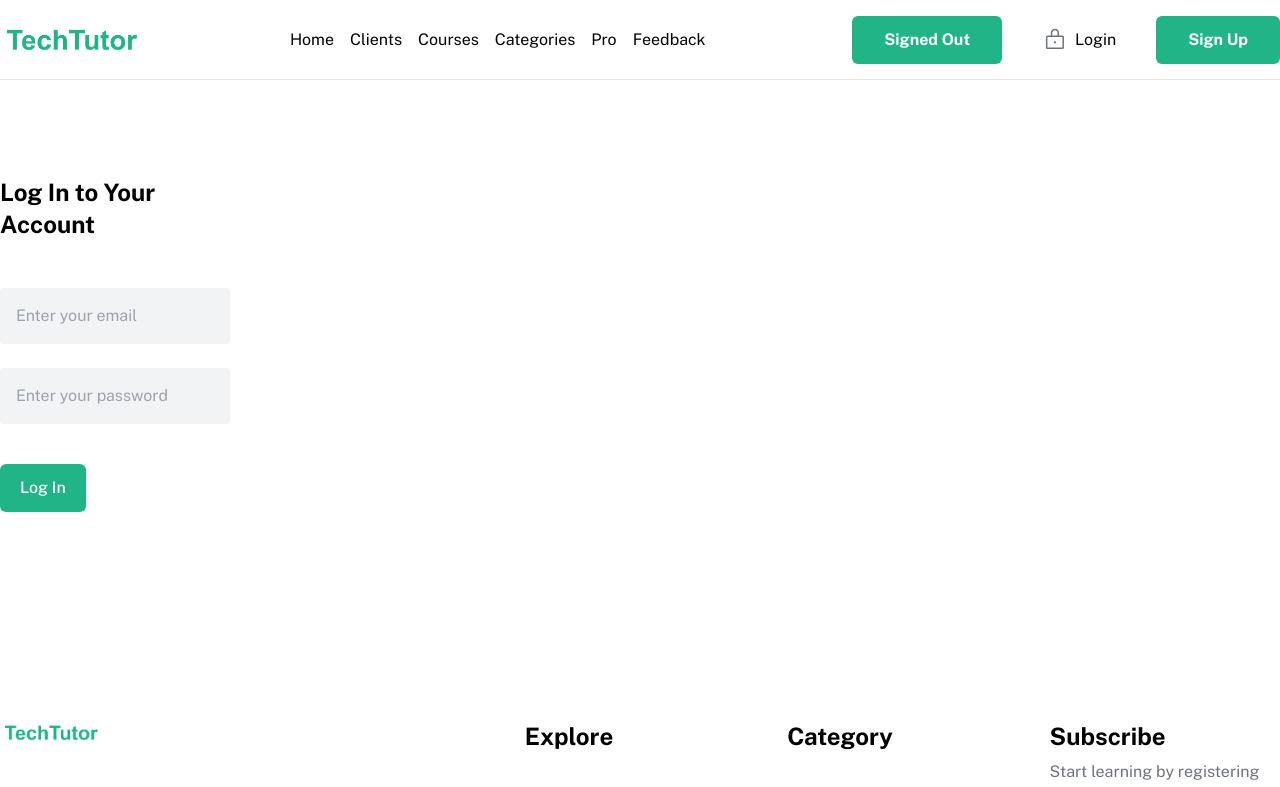
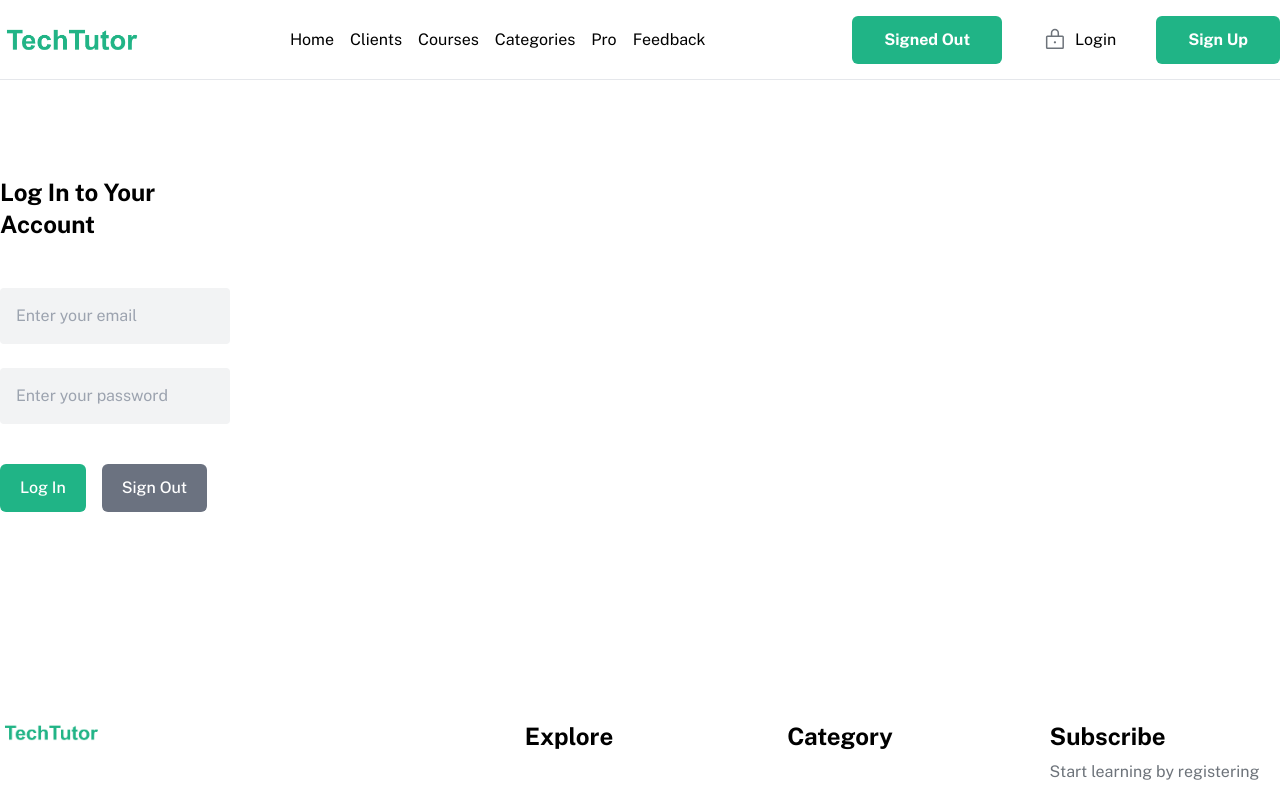
Before and after one commit to Molly503/landing-page-formal, a React (Vite) app: page /SignIn in a window 1280 px wide. Shown: the top 787 px of the page. Built offline with nearby package versions, Linux system fonts and the light colour scheme; no server answers.

Commit message:
signin component completed

```diff
--- a/src/components/auth/SignIn.jsx
+++ b/src/components/auth/SignIn.jsx
@@ -1,11 +1,31 @@
-import { signInWithEmailAndPassword } from "firebase/auth"
-import { useState } from "react"
+import {
+  signInWithEmailAndPassword,
+  onAuthStateChanged,
+  signOut,
+} from "firebase/auth"
+import { useState, useEffect } from "react"
 import { auth } from "../../firebase"
 
 const SignIn = () => {
   const [email, setEmail] = useState("")
   const [password, setPassword] = useState("")
   const [errorMessage, setErrorMessage] = useState("")
+  const [authUser, setAuthUser] = useState(null)
+  const [signOutStatus, setSignOutStatus] = useState(false)
+
+  useEffect(() => {
+    const listen = onAuthStateChanged(auth, user => {
+      if (user) {
+        setAuthUser(user)
+        setSignOutStatus(false) // Reset sign out status on sign in
+      } else {
+        setAuthUser(null)
+      }
+    })
+    return () => {
+      listen()
+    }
+  }, [])
 
   const signIn = e => {
     e.preventDefault()
@@ -23,9 +43,20 @@ const SignIn = () => {
       })
   }
 
+  const userSignOut = () => {
+    signOut(auth)
+      .then(() => {
+        console.log("Signed Out Successfully")
+        setSignOutStatus(true)
+      })
+      .catch(error => {
+        console.log(error)
+      })
+  }
+
   return (
-    <div className="w-full  bg-white py-24">
-      <div className="md:max-w-[1480px] m-auto grid md:grid-cols-5 max-[780px]:grid-cols-2  gap-8 max-w-[600px]  px-4 md:px-0">
+    <div className="w-full bg-white py-24">
+      <div className="md:max-w-[1480px] m-auto grid md:grid-cols-5 max-[780px]:grid-cols-2 gap-8 max-w-[600px] px-4 md:px-0">
         <div className="sign-in-container ">
           <form onSubmit={signIn}>
             <h1 className="text-2xl font-bold">Log In to Your Account</h1>
@@ -37,7 +68,7 @@ const SignIn = () => {
               className="bg-[#F2F3F4] p-4 w-full rounded"
               value={email}
               onChange={e => setEmail(e.target.value)}
-            ></input>
+            />
             <br />
             <br />
             <input
@@ -46,15 +77,31 @@ const SignIn = () => {
               value={password}
               onChange={e => setPassword(e.target.value)}
               className="bg-[#F2F3F4] p-4 w-full rounded"
-            ></input>
+            />
             <br />
             <br />
+            <div className="flex gap-4 items-center">
               <button
                 type="submit"
                 className="max-[780px]:w-full my-4 px-5 py-3 rounded-md bg-[#20B486] text-white font-medium"
               >
                 Log In
               </button>
+              <button
+                type="button"
+                onClick={userSignOut}
+                className="max-[780px]:w-full my-4 px-5 py-3 rounded-md bg-gray-500 text-white font-medium"
+                disabled={!authUser}
+              >
+                {signOutStatus ? "Signed Out" : "Sign Out"}
+              </button>
+            </div>
+            {authUser && !signOutStatus && (
+              <p className="text-green-500">Signed in Successfully</p>
+            )}
+            {!authUser && signOutStatus && (
+              <p className="text-red-500">The user signed out</p>
+            )}
             {errorMessage && <p style={{ color: "red" }}>{errorMessage}</p>}
           </form>
         </div>
```
Lines whose indentation alone changed are shown as unchanged.
